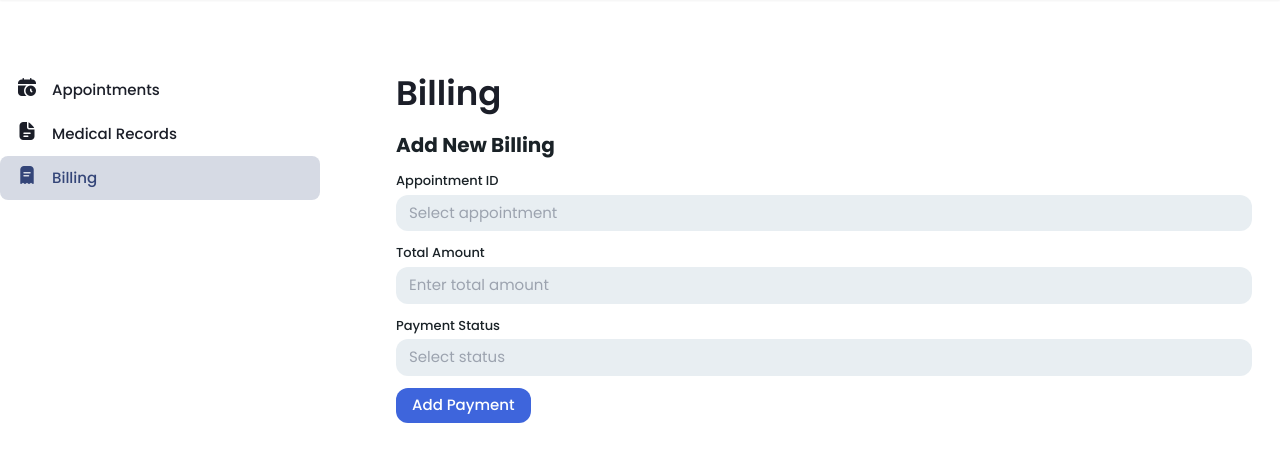
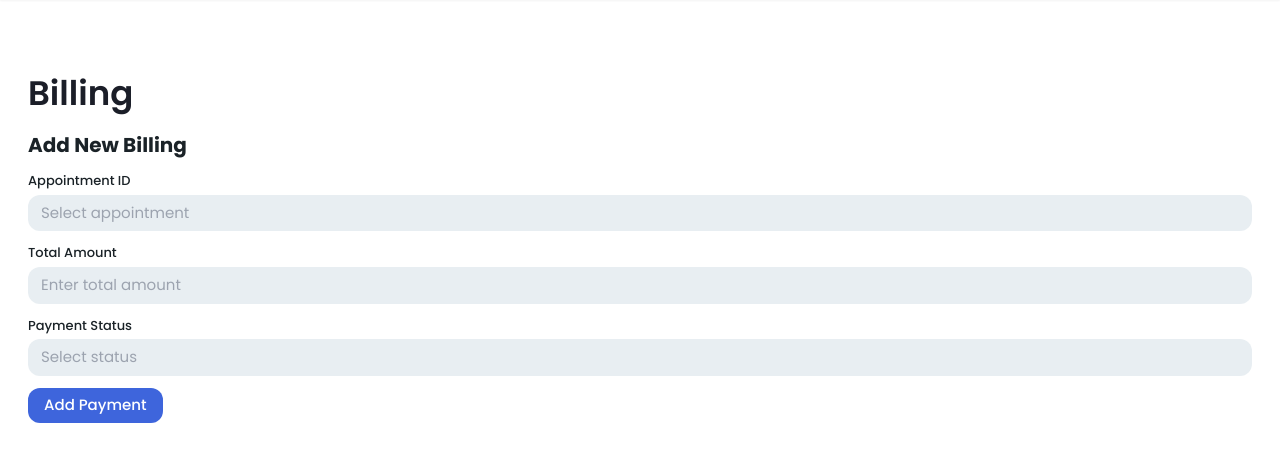
Before and after one commit to colarrbear/Paw-n-Care-Testing, a Django app: template paw_n_care/templates/billing.html in a window 1280 px wide. Shown: the part 56-512 px from the top of the page. Run offline with Django 3.2, Linux system fonts and the light colour scheme; the template is opened without the code that fills it, so the values that code supplies are empty; some libraries are stand-ins or nearby versions.

Commit message:
del sidebar

```diff
--- a/paw_n_care/templates/billing.html
+++ b/paw_n_care/templates/billing.html
@@ -4,30 +4,6 @@
 {% block content %}
 <div class="w-full max-w-[1550px] h-auto mx-auto">
     <div class="h-auto flex flex-wrap justify-start items-start gap-12">
-        <!-- Sidebar Section -->
-        <div class="w-80 flex-col justify-start items-start flex-grow-0 flex-shrink-0 inline-flex">
-            <div class="w-full h-44 py-7 flex-col justify-start items-start flex">
-                <div class="w-full px-[18px] py-2 rounded-lg flex items-center gap-4 hover:bg-[#e5e9f1] transition-colors duration-200">
-                    <a href="{% url 'paw_n_care:appointments' %}" class="flex items-center gap-4">
-                        <i class="fi fi-sr-calendar-clock text-[#1b1e28] text-lg"></i>
-                        <div class="text-[#1b1e28] text-[15px] font-medium font-['Poppins'] leading-tight">Appointments</div>
-                    </a>
-                </div>
-                <div class="w-full px-[18px] py-2 rounded-xl flex items-center gap-4 hover:bg-[#e5e9f1] transition-colors duration-200">
-                    <a href="{% url 'paw_n_care:medical-records' %}" class="flex items-center gap-4">
-                        <i class="fi fi-sr-document text-[#1b1e28] text-lg"></i>
-                        <div class="text-[#1b1e28] text-[15px] font-medium font-['Poppins'] leading-tight">Medical Records</div>
-                    </a>
-                </div>
-                <div class="w-full px-[18px] py-2 bg-[#344578]/20 rounded-lg flex items-center gap-4 hover:bg-[#344578]/30 transition-colors duration-200">
-                    <a href="{% url 'paw_n_care:billing' %}" class="flex items-center gap-4">
-                        <i class="fi fi-sr-receipt text-[#344578] text-lg"></i>
-                        <div class="text-[#344578] text-[15px] font-medium font-['Poppins'] leading-tight">Billing</div>
-                    </a>
-                </div>
-            </div>
-        </div>
-
         <!-- Main Content -->
         <div class="flex flex-col flex-1 gap-7">
             <div class="flex flex-col p-7 gap-3">
```
Also changed, not shown: paw_n_care/templates/appointments.html (+0 -23 lines), paw_n_care/templates/medical-records.html (+0 -23 lines).
